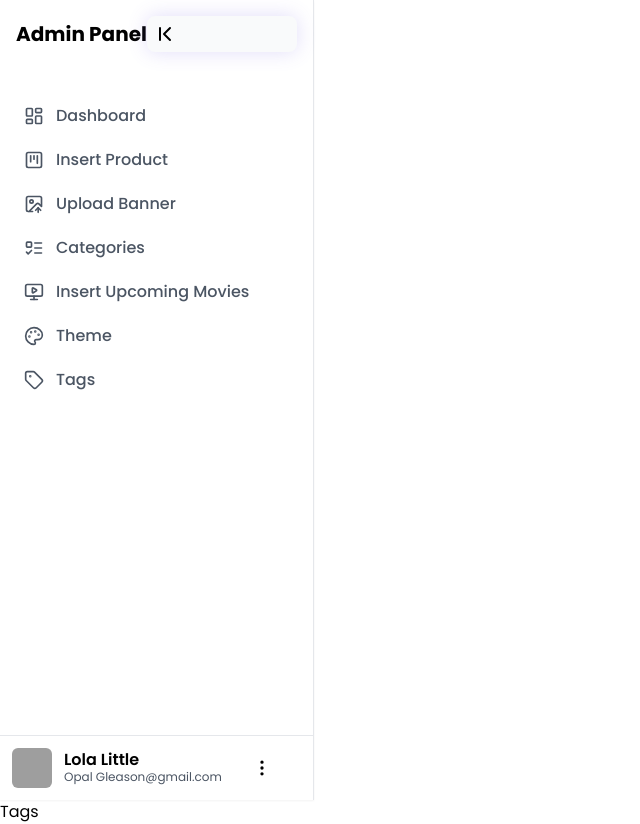
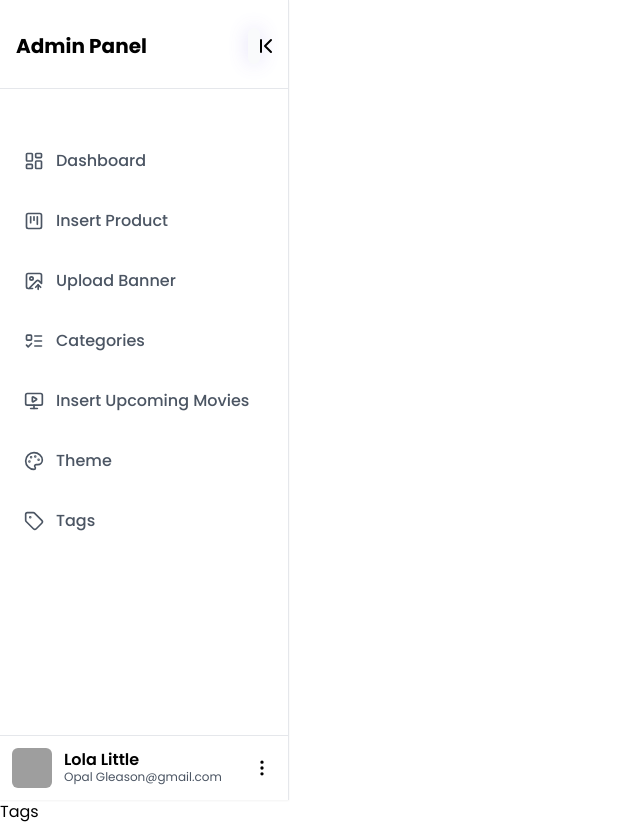
Before and after one commit to tsbridgeedu/filmskart, a React (Vite) app: page /admin/tags in a window 1280 px wide. Shown: the whole page, without its empty margins (0-640 px from the left). Built offline with nearby package versions, Linux system fonts and the light colour scheme; grey boxes are pictures that could not be loaded.

Commit message:
SIdebar fixed

```diff
--- a/src/components/AdminNav/AdminNav.jsx
+++ /dev/null
@@ -1,15 +0,0 @@
-import React from "react";
-import "./adminNav.css";
-import { Box, Stack } from "@mui/material";
-const AdminNav = () => {
-  return (
-  <div className="admin-nav-container ">
-    <div className="nav-bar">
-        Navbar
-    </div>
-
-  </div>
-  );
-};
-
-export default AdminNav;
--- a/src/components/Sidebar/Sidebar.jsx
+++ b/src/components/Sidebar/Sidebar.jsx
@@ -10,7 +10,7 @@ const Sidebar = ({ children }) => {
   return (
     <aside className="h-screen">
       <nav className="h-full flex flex-col bg-white border-r shadow-sm">
-        <div className="p-4 pb-2 flex justify-between items-center mb-8">
+        <div className="p-4 pb-2 flex justify-between items-center mb-1">
           {/* <img
             src="https://img.logoipsum.com/243.svg"
             className={`overflow-hidden transition-all ${
@@ -18,36 +18,37 @@ const Sidebar = ({ children }) => {
             }`}
             alt=""
           /> */}
-          <h2 className="font-bold text-xl ">Admin Panel</h2>
+          <h2 className={`${expanded ? 'font-bold text-xl' : 'hidden' } `}>Admin Panel</h2>
           <button
             onClick={() => setExpanded((curr) => !curr)}
-            className="p-1.5 rounded-lg bg-gray-50 hover:bg-gray-100"
+            className="p-1.5 rounded-lg bg-gray-50 hover:bg-gray-100 w-0 m-3"
           >
             {expanded ? <ChevronFirst /> : <ChevronLast />}
           </button>
         </div>
+        <hr />
 
         <SidebarContext.Provider value={{ expanded }}>
-          <ul className="flex-1 px-3 ">{children}</ul>
+          <ul className="flex-1 px-3 mt-8">{children}</ul>
         </SidebarContext.Provider>
 
         <div className="border-t flex p-3">
           <img
             src={faker.image.avatar()}
             alt=""
-            className="w-10 h-10 rounded-md"
+            className="w-10 h-10 rounded-md hover:cursor-pointer"
           />
           <div
             className={`
               flex justify-between items-center
-              overflow-hidden transition-all ${expanded ? "w-52 ml-3" : "w-0"}
+              overflow-hidden transition-all hover:cursor-pointer ${expanded ? "w-52 ml-3" : "w-0"}
           `}
           >
-            <div className="leading-4">
+            <div className="leading-4 ">
               <h4 className="font-semibold">{faker.person.fullName()}</h4>
               <span className="text-xs text-gray-600">{faker.person.fullName()}@gmail.com</span>
             </div>
-            <MoreVertical size={20} />
+            <MoreVertical size={20} className="cursor-pointer hover:bg-gray-300 hover:rounded-xl "/>
           </div>
         </div>
       </nav>
--- a/src/components/SidebarItems.jsx
+++ b/src/components/SidebarItems.jsx
@@ -14,7 +14,7 @@ export function SidebarItems({ icon, text, alert, link }) {
       className={({ isActive, isPending, isTransitioning }) =>
         [
           isPending ? "pending" : "",
-          isActive ? "active" : "",
+          isActive ? "bg-gradient-to-tr from-indigo-200 to-indigo-100 text-indigo-800" : "",
           isTransitioning ? "transitioning" : "",
         ]
       }
@@ -24,7 +24,7 @@ export function SidebarItems({ icon, text, alert, link }) {
       className={`
         relative flex items-center py-2 px-3 my-1
         font-medium rounded-md cursor-pointer
-        transition-colors group
+        transition-colors group mt-5
         ${
           active
             ? "bg-gradient-to-tr from-indigo-200 to-indigo-100 text-indigo-800"
```
Also changed, not shown: src/components/AdminNav/adminNav.css (deleted, +0 -13 lines).
